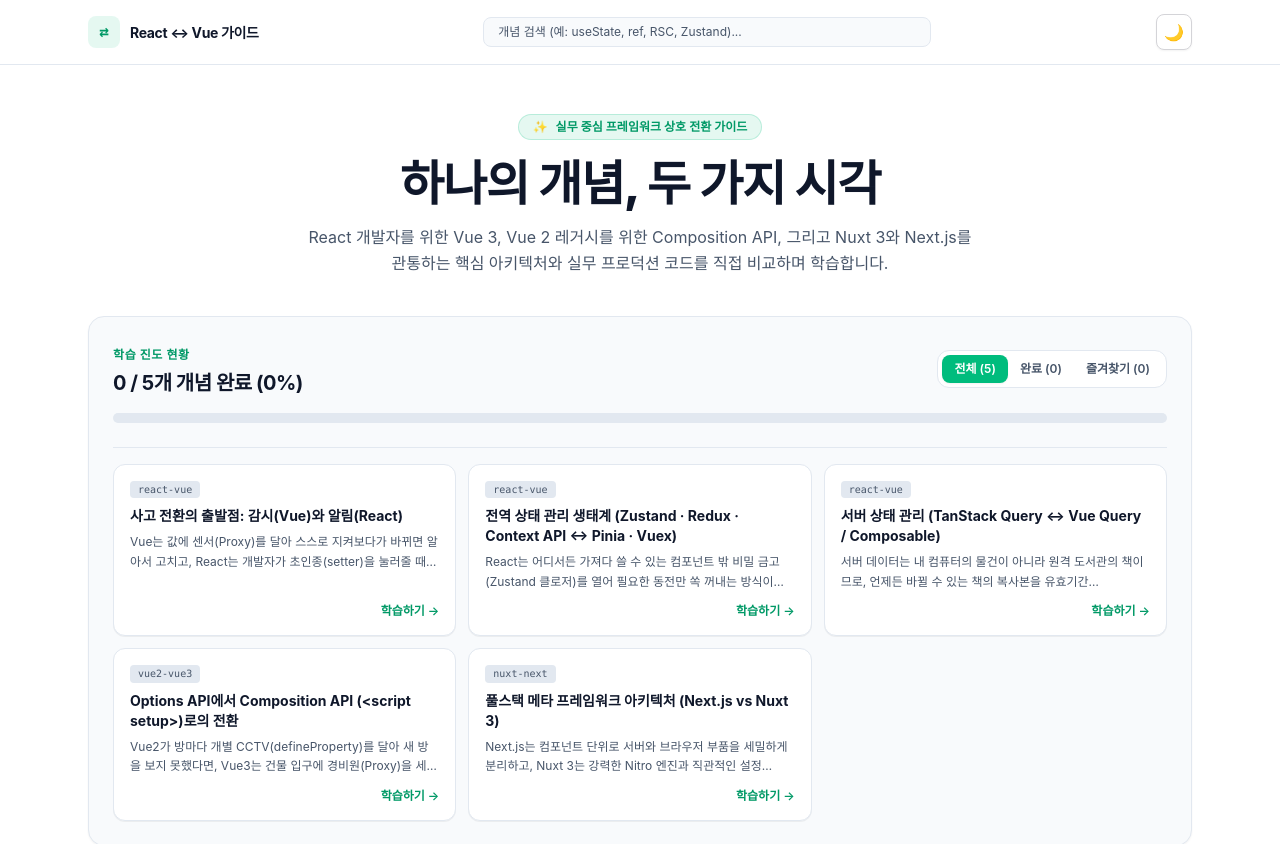
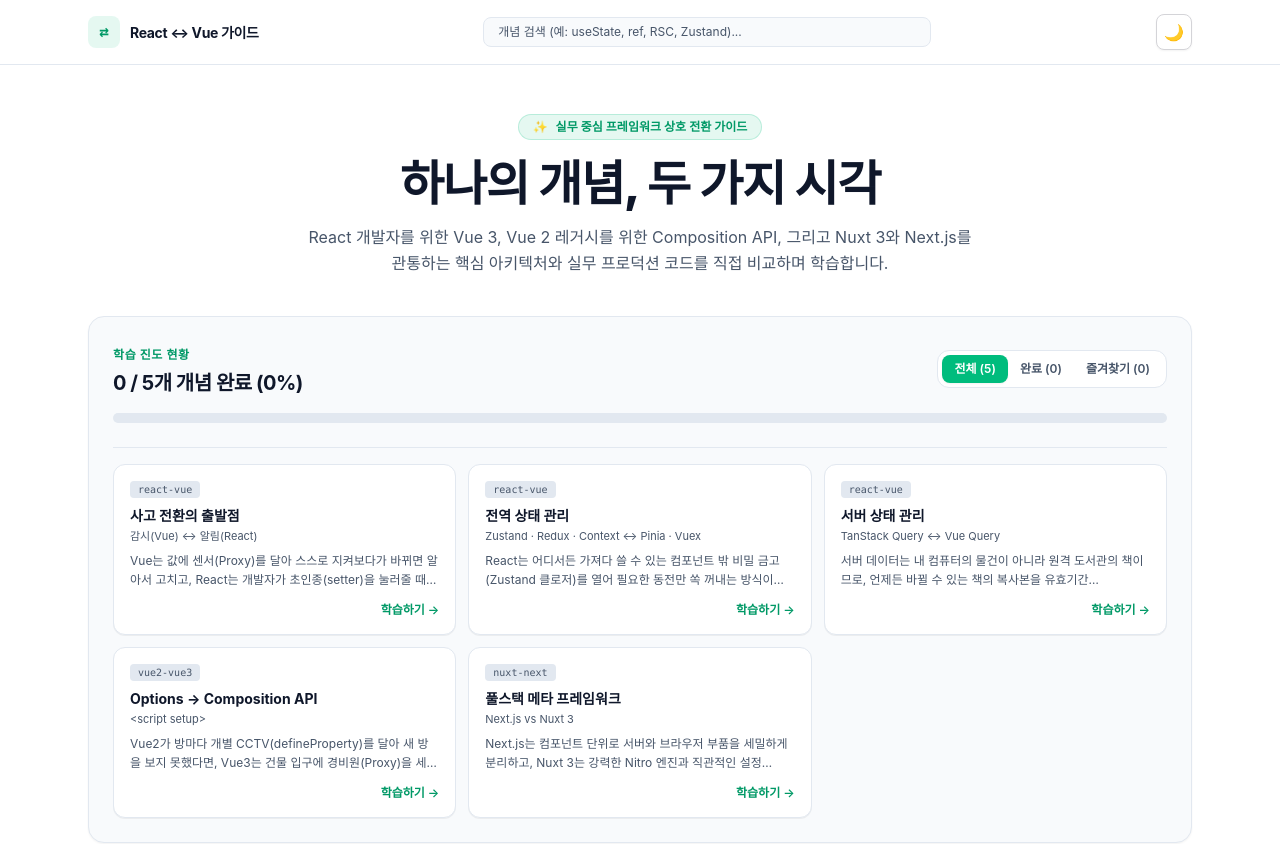
Before and after one commit to heo-mk/react-vue-trans-01-next-ver, a Next.js app: page / in a window 1280 px wide. Shown: the top 844 px of the page. Built offline with nearby package versions, Linux system fonts and the light colour scheme.

Commit message:
Modify 카드 화면 개선 작업

```diff
--- a/components/Navbar.tsx
+++ b/components/Navbar.tsx
@@ -17,6 +17,8 @@
     ? allConcepts.filter(
         (c) =>
           c.title.toLowerCase().includes(query) ||
+          (c.cardTitle && c.cardTitle.toLowerCase().includes(query)) ||
+          (c.cardSubtitle && c.cardSubtitle.toLowerCase().includes(query)) ||
           c.oneLineSummary.toLowerCase().includes(query) ||
           c.slug.toLowerCase().includes(query) ||
           (c.keywords &&
--- a/components/ProgressDashboard.tsx
+++ b/components/ProgressDashboard.tsx
@@ -114,9 +114,28 @@
                         )}
                       </div>
                     </div>
-                    <h3 className="mt-2 text-sm font-bold text-[var(--text-primary)] transition-colors group-hover:text-emerald-600 dark:group-hover:text-emerald-400">
-                      {c.title}
-                    </h3>
+                    {c.cardTitle ? (
+                      <div className="mt-2">
+                        <h3
+                          style={{ textWrap: 'balance' }}
+                          className="line-clamp-1 text-sm font-bold text-[var(--text-primary)] transition-colors group-hover:text-emerald-600 dark:group-hover:text-emerald-400"
+                        >
+                          {c.cardTitle}
+                        </h3>
+                        {c.cardSubtitle && (
+                          <p className="mt-0.5 line-clamp-1 text-[11px] text-[var(--text-secondary)]">
+                            {c.cardSubtitle}
+                          </p>
+                        )}
+                      </div>
+                    ) : (
+                      <h3
+                        style={{ textWrap: 'balance' }}
+                        className="mt-2 line-clamp-2 text-sm font-bold text-[var(--text-primary)] transition-colors group-hover:text-emerald-600 dark:group-hover:text-emerald-400"
+                      >
+                        {c.title}
+                      </h3>
+                    )}
                     <p className="mt-1.5 line-clamp-2 text-xs leading-relaxed text-[var(--text-secondary)]">
                       {c.oneLineSummary}
                     </p>
--- a/content/concepts/nuxt-next/rendering-modes.ts
+++ b/content/concepts/nuxt-next/rendering-modes.ts
@@ -4,6 +4,8 @@
   slug: 'rendering-modes',
   axis: 'nuxt-next',
   title: '풀스택 메타 프레임워크 아키텍처 (Next.js vs Nuxt 3)',
+  cardTitle: '풀스택 메타 프레임워크',
+  cardSubtitle: 'Next.js vs Nuxt 3',
   oneLineSummary:
     'Next.js는 컴포넌트 단위로 서버와 브라우저 부품을 세밀하게 분리하고, Nuxt 3는 강력한 Nitro 엔진과 직관적인 설정(routeRules)으로 어디서든 유연하게 동작하는 풀스택 환경을 제공합니다.',
   keywords: [
--- a/content/concepts/react-vue/global-state.ts
+++ b/content/concepts/react-vue/global-state.ts
@@ -4,6 +4,8 @@
   slug: 'global-state',
   axis: 'react-vue',
   title: '전역 상태 관리 생태계 (Zustand · Redux · Context API ↔ Pinia · Vuex)',
+  cardTitle: '전역 상태 관리',
+  cardSubtitle: 'Zustand · Redux · Context ↔ Pinia · Vuex',
   oneLineSummary:
     'React는 어디서든 가져다 쓸 수 있는 컴포넌트 밖 비밀 금고(Zustand 클로저)를 열어 필요한 동전만 쏙 꺼내는 방식이고, Vue는 가족 전체가 함께 보고 고치는 거실 화이트보드(Pinia 반응형 스토어) 방식입니다.',
   keywords: [
--- a/content/concepts/react-vue/reactivity-state.ts
+++ b/content/concepts/react-vue/reactivity-state.ts
@@ -4,6 +4,8 @@
   slug: 'reactivity-state',
   axis: 'react-vue',
   title: '사고 전환의 출발점: 감시(Vue)와 알림(React)',
+  cardTitle: '사고 전환의 출발점',
+  cardSubtitle: '감시(Vue) ↔ 알림(React)',
   oneLineSummary:
     'Vue는 값에 센서(Proxy)를 달아 스스로 지켜보다가 바뀌면 알아서 고치고, React는 개발자가 초인종(setter)을 눌러줄 때까지 집주인이 가만히 기다리는 방식입니다.',
   keywords: [
--- a/content/concepts/react-vue/server-state.ts
+++ b/content/concepts/react-vue/server-state.ts
@@ -4,6 +4,8 @@
   slug: 'server-state',
   axis: 'react-vue',
   title: '서버 상태 관리 (TanStack Query ↔ Vue Query / Composable)',
+  cardTitle: '서버 상태 관리',
+  cardSubtitle: 'TanStack Query ↔ Vue Query',
   oneLineSummary:
     '서버 데이터는 내 컴퓨터의 물건이 아니라 원격 도서관의 책이므로, 언제든 바뀔 수 있는 책의 복사본을 유효기간(staleTime) 동안만 읽고 제때 반납·갱신(재검증)해 주는 전담 사서가 바로 서버 상태 관리 도구입니다.',
   keywords: [
--- a/content/concepts/vue2-vue3/options-to-composition.ts
+++ b/content/concepts/vue2-vue3/options-to-composition.ts
@@ -4,6 +4,8 @@
   slug: 'options-to-composition',
   axis: 'vue2-vue3',
   title: 'Options API에서 Composition API (<script setup>)로의 전환',
+  cardTitle: 'Options → Composition API',
+  cardSubtitle: '<script setup>',
   oneLineSummary:
     'Vue2가 방마다 개별 CCTV(defineProperty)를 달아 새 방을 보지 못했다면, Vue3는 건물 입구에 경비원(Proxy)을 세워 모든 출입을 감시하며, 기능별로 코드를 한곳에 모읍니다.',
   keywords: [
--- a/content/schema.ts
+++ b/content/schema.ts
@@ -23,6 +23,8 @@
   slug: string;
   axis: Axis;
   title: string;
+  cardTitle: string; // 카드 그리드용 핵심 타이틀 (20자 이내)
+  cardSubtitle?: string; // 카드 그리드용 보조 설명
   oneLineSummary: string; // 파인만 테크닉 — 어린아이도 이해할 요약
   keywords: string[]; // 검색 및 색인용 키워드 목록
   analogy?: string; // 비유 (출처가 있으면 sourceNote에 명시)
--- a/scripts/check-content-quality.ts
+++ b/scripts/check-content-quality.ts
@@ -40,6 +40,20 @@
       errors.push(
         `${id} 한줄 요약(oneLineSummary)이 너무 짧거나 비어 있습니다.`
       );
+    }
+
+    // 규칙 1-2: 카드 제목(cardTitle) 필수 및 20자 이내 검증 (영문/기호 시각적 너비 고려)
+    if (!concept.cardTitle || concept.cardTitle.trim().length === 0) {
+      errors.push(`${id} 카드 제목(cardTitle)이 비어 있습니다.`);
+    } else {
+      const visualLength = concept.cardTitle
+        .split('')
+        .reduce((acc, char) => acc + (char.charCodeAt(0) > 127 ? 1 : 0.6), 0);
+      if (concept.cardTitle.length > 25 || visualLength > 20) {
+        errors.push(
+          `${id} 카드 제목(cardTitle: "${concept.cardTitle}")은 20자 이내여야 합니다. (현재 ${concept.cardTitle.length}자)`
+        );
+      }
     }
 
     // 규칙 2: 비교표 구분선 및 데이터 행 (4-4)
@@ -144,6 +158,8 @@
         const matched = allConcepts.filter(
           (c) =>
             c.title.toLowerCase().includes(query) ||
+            (c.cardTitle && c.cardTitle.toLowerCase().includes(query)) ||
+            (c.cardSubtitle && c.cardSubtitle.toLowerCase().includes(query)) ||
             c.oneLineSummary.toLowerCase().includes(query) ||
             c.slug.toLowerCase().includes(query) ||
             (c.keywords &&
```
